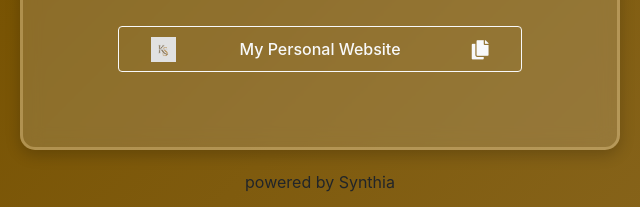
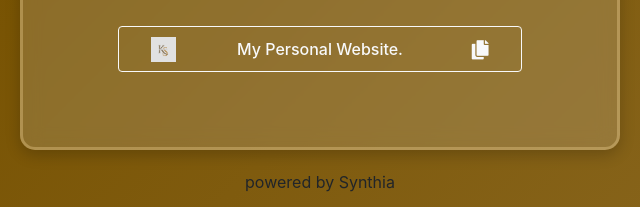
Before and after one commit to CycyKab/my-linktree, a plain HTML site: page index.html in a window 1280 px wide. Shown: the part 788-995 px from the top of the page, 320-960 px from the left. Drawn offline with nearby package versions, Linux system fonts and the light colour scheme.

Commit message:
updated index

```diff
--- a/index.html
+++ b/index.html
@@ -76,7 +76,7 @@
                 <button type="button" class="btn btn-outline-light" style="width: 80%; padding-top:10px; padding-bottom:10px; font-weight: 600; margin-bottom: 30px;">
                     <div class="btn-content">
                         <img src="assets/logo.png" alt="Website" class="btn-icon-left">
-                        <span class="btn-text">My Personal Website</span>
+                        <span class="btn-text">My Personal Website.</span>
                         <i class="fas fa-copy btn-icon-right"></i>
                     </div>
                 </button>
```
